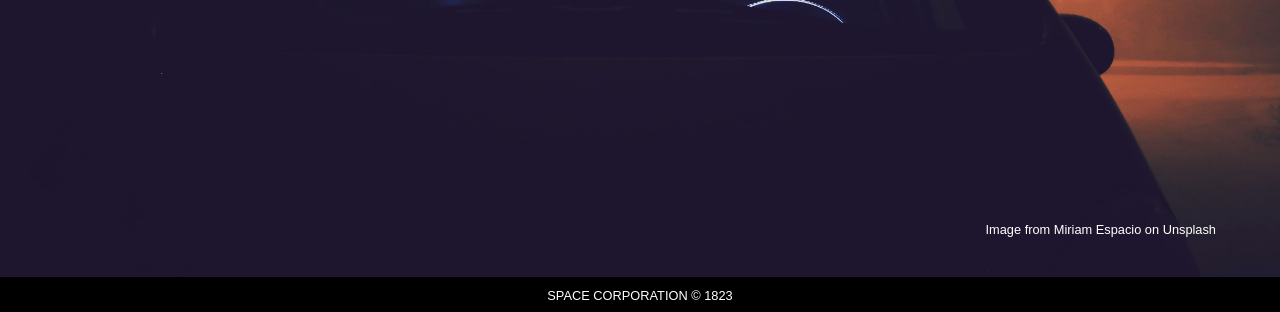
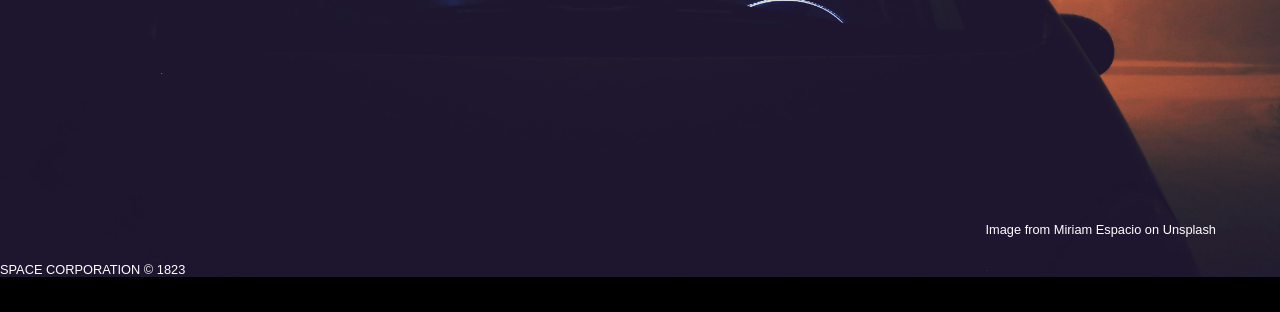
Before and after one commit to II-Paulus-II/project-week1, a plain HTML site: page html/help.html in a window 1280 px wide. Shown: the part 523-835 px from the top of the page. Drawn offline with Linux system fonts and the light colour scheme.

Commit message:
minor quick change to footer styles

```diff
--- a/css/style.css
+++ b/css/style.css
@@ -150,6 +150,11 @@ footer {
     height: 2.2rem;
 }
 
+.fixed-footer {
+  position: absolute;
+  bottom: 0;
+}
+
 #aliens {
     display: none;
 }
--- a/html/help.html
+++ b/html/help.html
@@ -24,7 +24,7 @@
         </article>
     </main>
     <footer>
-        <p class="white-text">space corporation &copy; 1823</p>
+        <p class="white-text fixed-footer">space corporation &copy; 1823</p>
     </footer>
 </body>
 </html>
```
Also changed, not shown: html/alien.html (+1 -1 lines).
